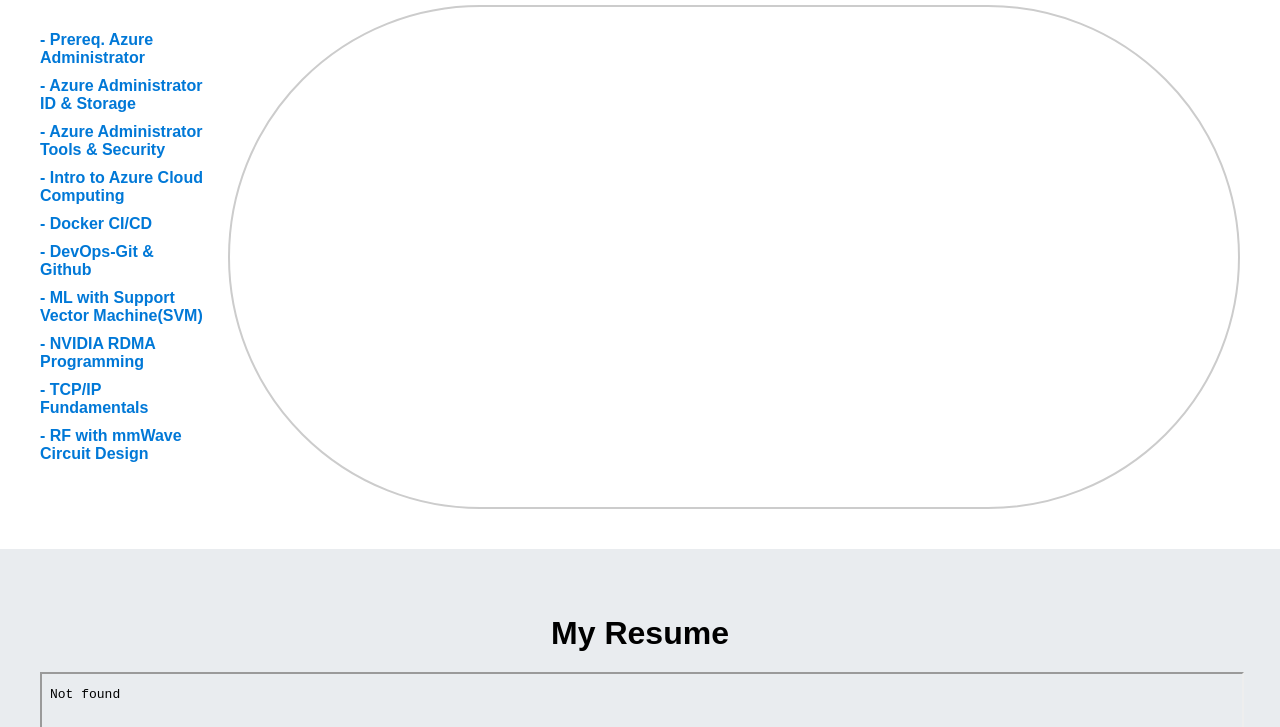
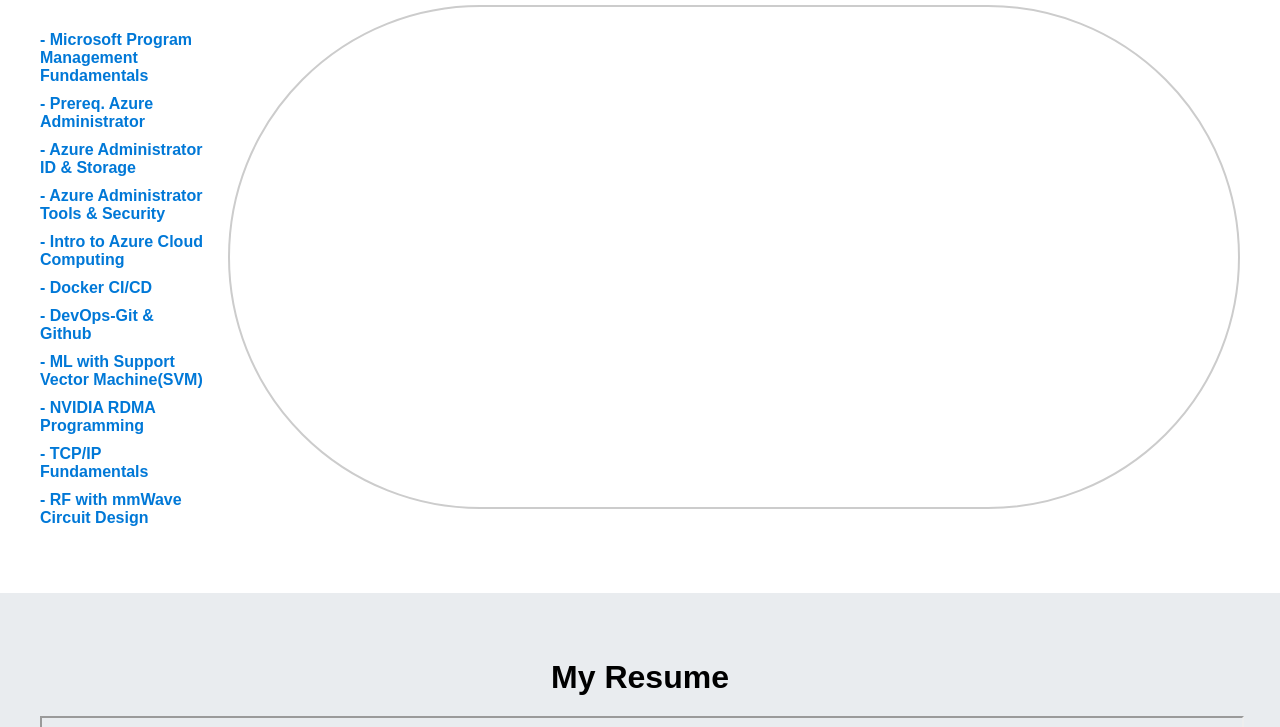
Before and after one commit to BillyLouis/billylouis.github.io, a plain HTML site: page index.html in a window 1280 px wide. Shown: the part 373-1100 px from the top of the page. Drawn offline with Linux system fonts and the light colour scheme.

Commit message:
Added MS Program Manager certs -c3.0

```diff
--- a/index.html
+++ b/index.html
@@ -23,6 +23,7 @@
     <h2>My Certificates</h2>
     <div class="cert-container">
       <ul class="cert-list">
+        <li><a href="certs/Certificate_MS_ProgramManagementFundamentals.pdf" target="_blank">- Microsoft Program Management Fundamentals</a></li>
         <li><a href="certs/AZ104MSAzureAdminPreReqRotate.pdf" target="_blank">- Prereq. Azure Administrator</a></li>
         <li><a href="certs/Certificate_AZ104AzureAdmin1of3.pdf" target="_blank">- Azure Administrator ID & Storage</a></li>
         <li><a href="certs/Certificate_AZ104MSAzureToolsAndSecurity.pdf" target="_blank">- Azure Administrator Tools & Security</a></li>
```
Also changed, not shown: 1 other file.
